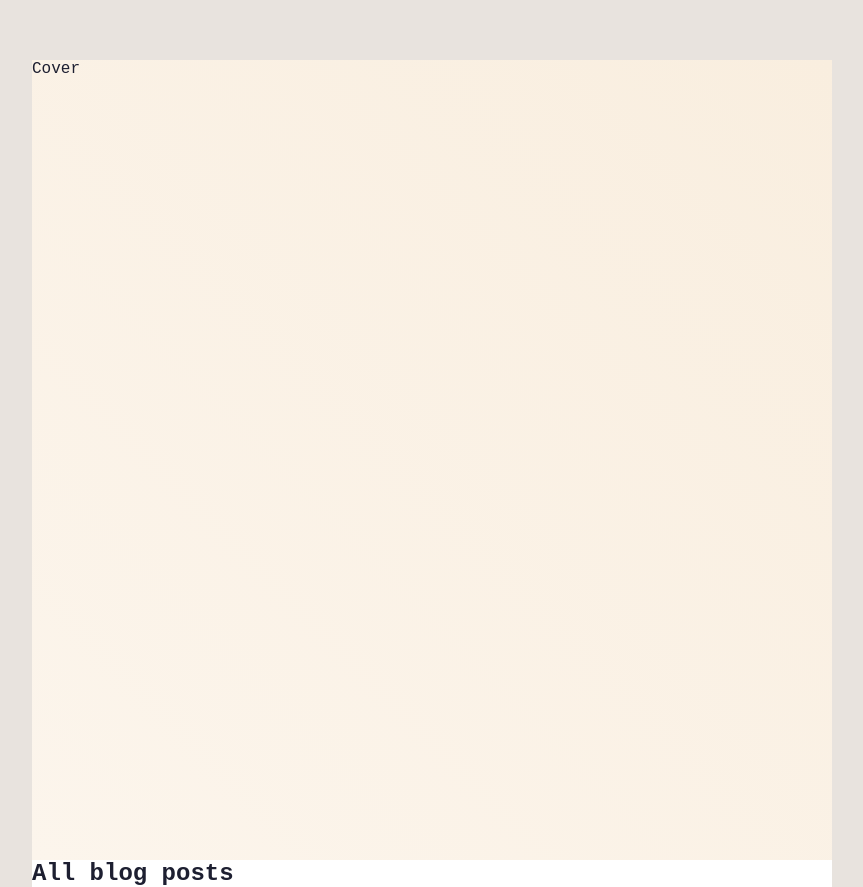
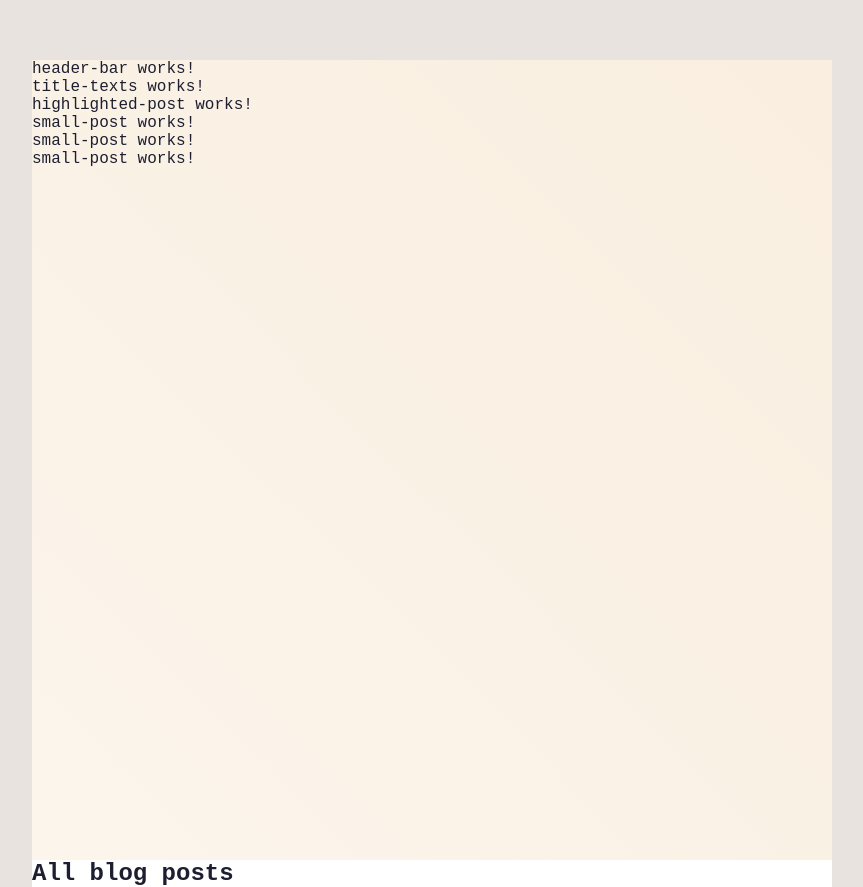
Before and after one commit to Pitossomo/angular-blog, an Angular app: page / in a window 1280 px wide. Shown: the whole page, without its empty margins (208-1071 px from the left). Built offline with nearby package versions, Linux system fonts and the light colour scheme.

Commit message:
add new components to app.component

```diff
--- a/src/app/app.component.html
+++ b/src/app/app.component.html
@@ -1,6 +1,15 @@
 <div class="content">
   <main>
-    Cover
+    <app-header-bar></app-header-bar>
+    <app-title-texts></app-title-texts>
+    <div>
+      <app-highlighted-post></app-highlighted-post>
+      <div>
+        <app-small-post></app-small-post>
+        <app-small-post></app-small-post>
+        <app-small-post></app-small-post>
+      </div>
+    </div>
   </main>
   <section>
     <h2>All blog posts</h2>
```
Also changed, not shown: src/app/app.module.ts (+9 -1 lines).
